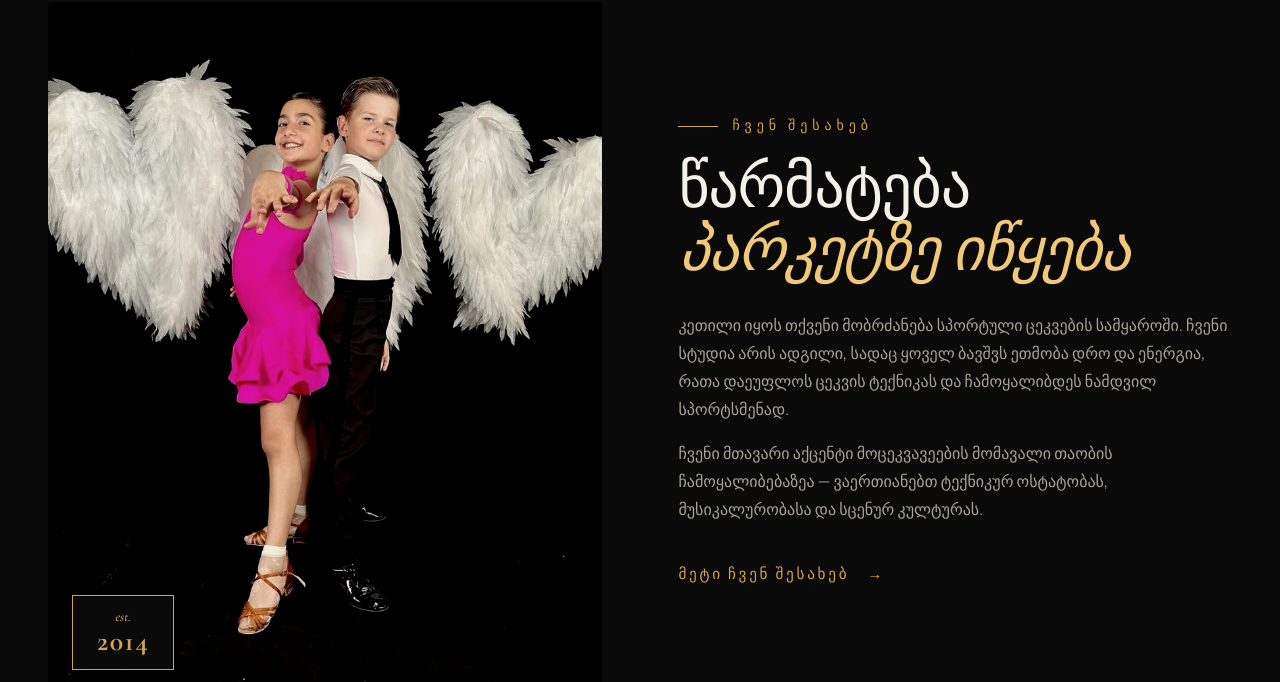
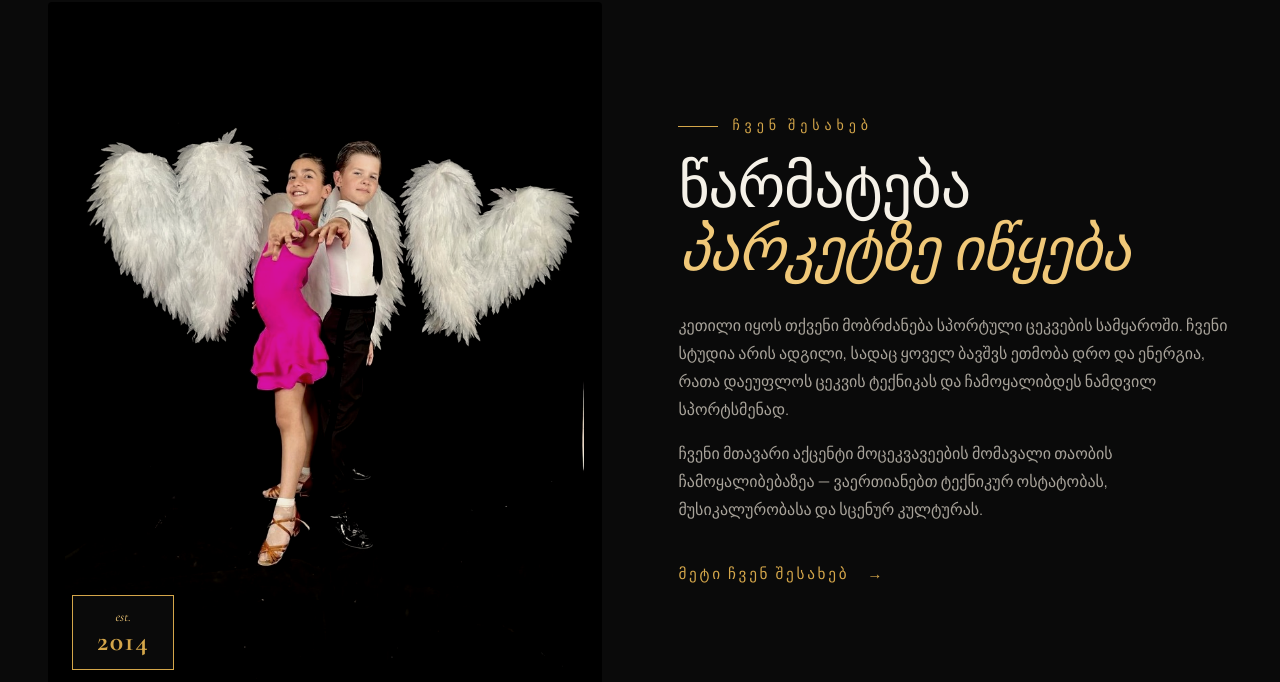
Before and after one commit to TSERJ13/stdancestudio, a React (Vite) app: page / in a window 1280 px wide. Shown: the part 1320-2002 px from the top of the page. Built offline with nearby package versions, Linux system fonts and the light colour scheme.

Commit message:
Update kids photo to extended version to prevent wing cropping

```diff
--- a/src/data/content.js
+++ b/src/data/content.js
@@ -10,7 +10,7 @@ export const siteContent = {
   contact: {
     phone: '+995 555 12 34 56',
     email: 'info@stdance.ge',
-    address: 'ბათუმი, საქართველო',
+    address: 'ბათუმი, ე. თაყაიშვილის 55',
     instagram: 'https://www.instagram.com/stdancestudio',
     facebook: 'https://www.facebook.com/STDanceStudio/',
     youtube: 'https://www.youtube.com/@s_tdancestudio',
--- a/src/pages/About.jsx
+++ b/src/pages/About.jsx
@@ -20,8 +20,12 @@ export default function About() {
       {/* ===================== STORY ===================== */}
       <section className="section">
         <div className="container split">
-          <div className="split__media">
-            <img src="/images/about-kids.jpg?v=2" alt="Dancers" />
+          <div className="split__media" style={{ background: '#000', display: 'flex', alignItems: 'center', justifyContent: 'center' }}>
+            <img
+              src="/images/about-kids-extended.jpg?v=3"
+              alt="Dancers"
+              style={{ objectFit: 'contain', width: '100%', height: '100%' }}
+            />
           </div>
           <div className="split__copy">
             <h2 className="display">სპორტი, რომელიც აყალიბებს ხასიათს</h2>
--- a/src/pages/Home.jsx
+++ b/src/pages/Home.jsx
@@ -72,8 +72,12 @@ export default function Home() {
       {/* ===================== ABOUT BLURB ===================== */}
       <section className="section about-blurb">
         <div className="container about-blurb__grid">
-          <div className="about-blurb__media">
-            <img src="/images/about-kids.jpg?v=2" alt="ST Dance Studio" />
+          <div className="about-blurb__media" style={{ background: '#000' }}>
+            <img
+              src="/images/about-kids-extended.jpg?v=3"
+              alt="ST Dance Studio"
+              style={{ objectFit: 'contain', width: '100%', height: '100%' }}
+            />
             <div className="about-blurb__badge">
               <span className="display-italic">est.</span>
               <strong>2014</strong>
```
Also changed, not shown: public/images/about-kids-extended.jpg (added).
